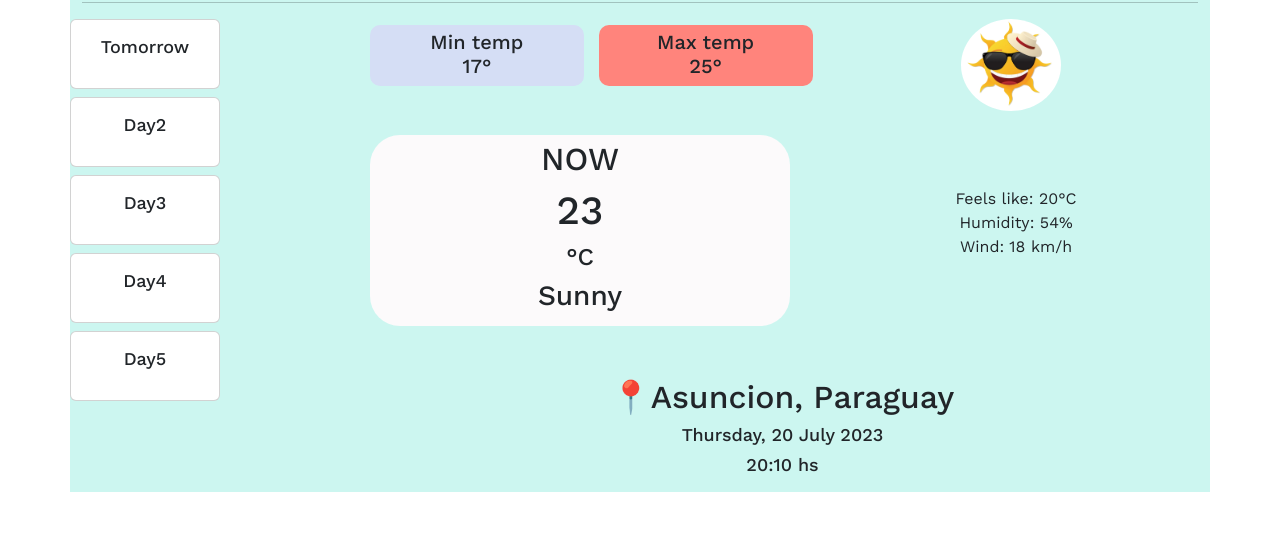
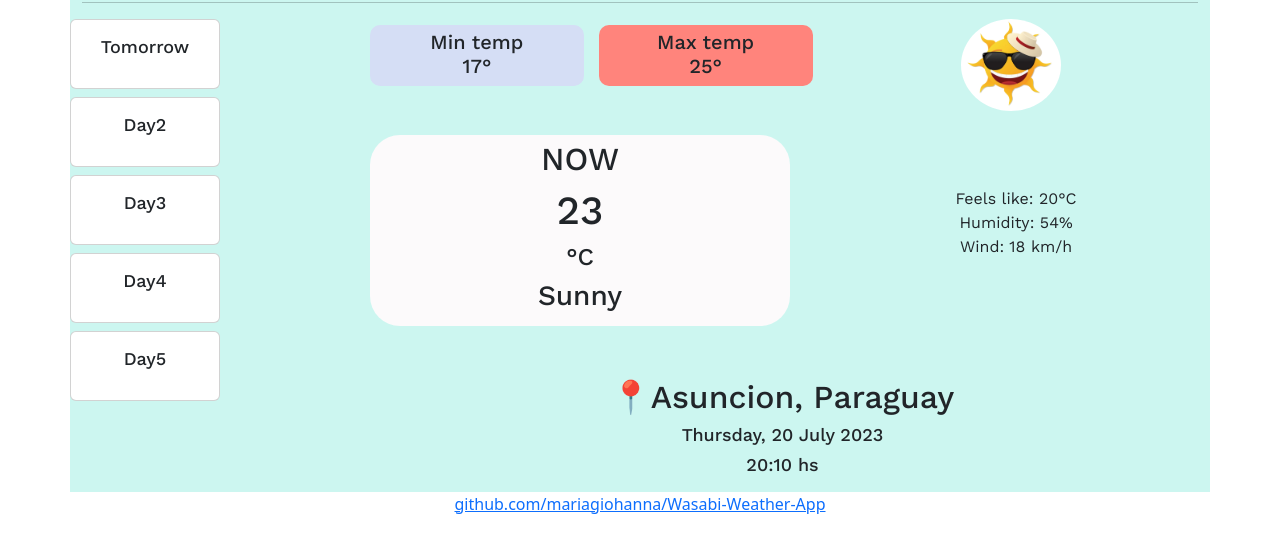
Before and after one commit to mariagiohanna/Wasabi-Weather-App, a plain HTML site: page index.html in a window 1280 px wide. Shown: the part 130-682 px from the top of the page. Drawn offline with nearby package versions, Linux system fonts and the light colour scheme.

Commit message:
adding github project link

```diff
--- a/index.html
+++ b/index.html
@@ -136,6 +136,11 @@
         </div>
       </div>
     </div>
+    <div class="footer">
+      <a href="https://github.com/mariagiohanna/Wasabi-Weather-App"
+        >github.com/mariagiohanna/Wasabi-Weather-App</a
+      >
+    </div>
     <script src="./app/app.js"></script>
   </body>
 </html>
--- a/src/style.css
+++ b/src/style.css
@@ -37,6 +37,9 @@
   background-color: white;
   border-radius: 50%;
 }
+.footer {
+  text-align: center;
+}
 
 .currentTemperature {
   margin-left: 15px;
```
